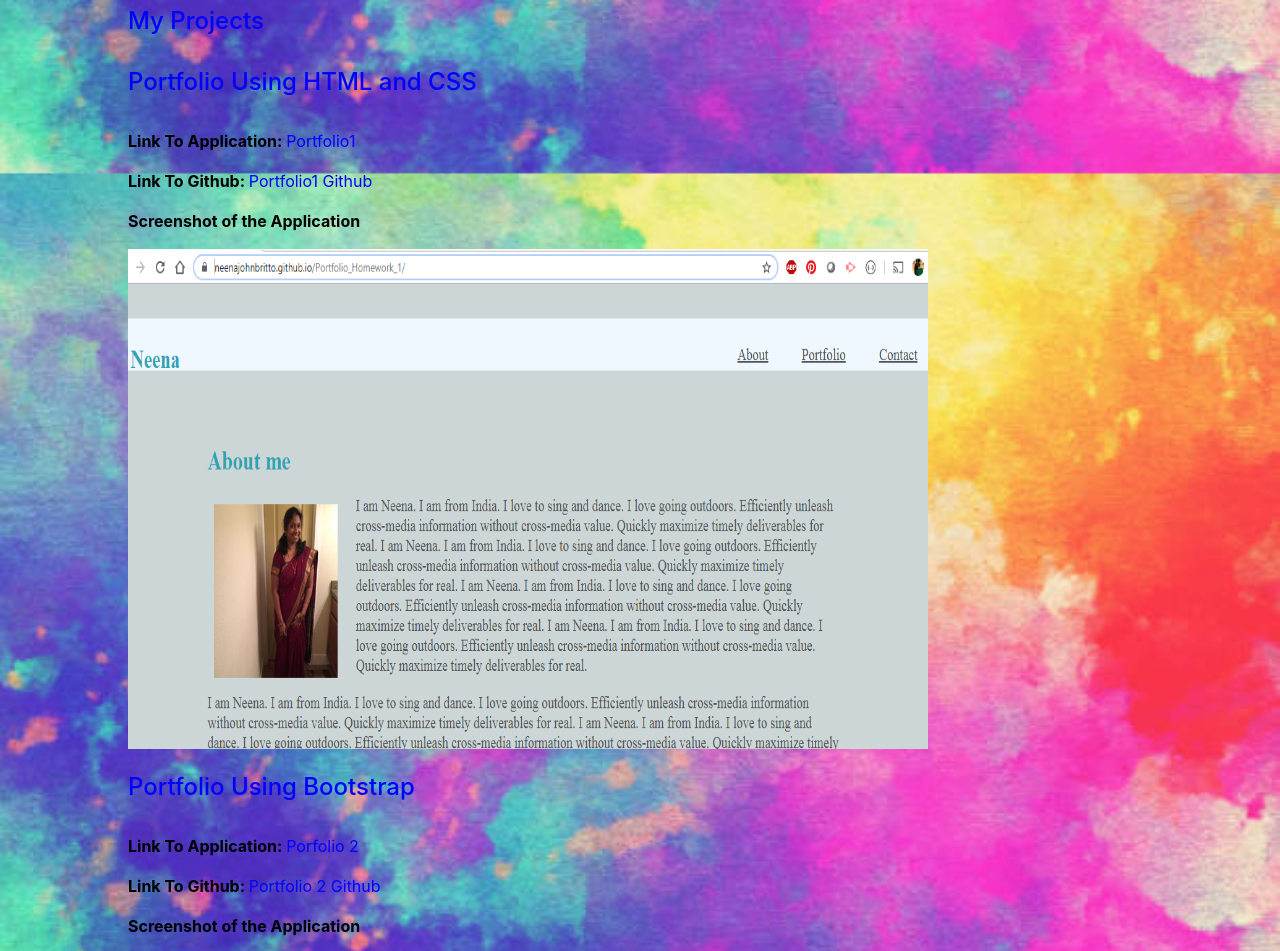
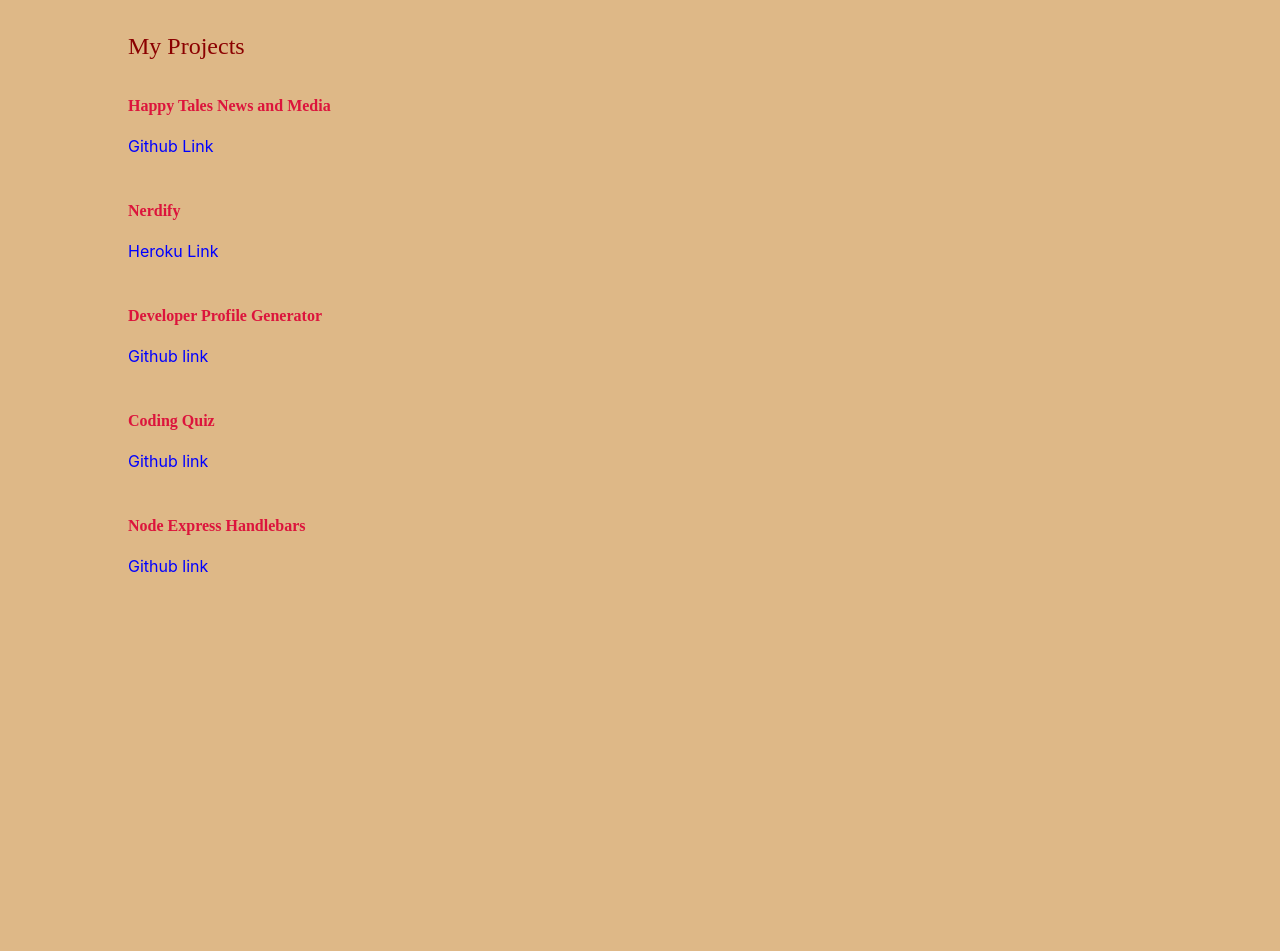
Before and after one commit to neenajohnbritto/Portfolio_Homework, a plain HTML site: page index.html in a window 1280 px wide. Shown: the part 680-1631 px from the top of the page. After the commit the page ends 1314 px from the top, so only its background shows below. Drawn offline with nearby package versions, Linux system fonts and the light colour scheme.

Commit message:
updated portfolio to include full stack projects

```diff
--- a/assets/css/style.css
+++ b/assets/css/style.css
@@ -2,6 +2,7 @@ body{
   background-repeat: no-repeat;
   background-attachment: fixed;
   background-size: cover;
+  background-color: burlywood;
 }
 
 
@@ -42,7 +43,8 @@ nav li {
   }
 
   h1{
-    color:  blue;
+    color:  darkred;
+    font-family: "Segoe Print";
 }
 
 #github-image, #linkedIn-image{
@@ -58,7 +60,8 @@ nav li {
 }
 
 #my-details {
-  color:  blue;
+  color:  darkred;
+  font-family: "Rockwell";
 }
 
 #github-link, #linkedIn-link{
@@ -73,16 +76,27 @@ p{
 
 }
 
+#description{
+  color: crimson ;
+  font-family: "Franklin Gothic Medium";
+}
+
 #project-images{
   width: 800px;
   height: 500px;
 }
 
 #projects h4{
-  color: blue;
+  color:  darkred;
+  font-family: "Rockwell";
 }
 
-#projects a{
+#project-links{
+  color: crimson ;
+  font-family: "Euphemia";
+}
+
+#github-links{
   color: blue;
 }
 
--- a/index.html
+++ b/index.html
@@ -10,10 +10,11 @@
   <meta name="viewport" content="width=device-width, initial-scale=1">
   <link rel="stylesheet" href="https://stackpath.bootstrapcdn.com/bootstrap/4.3.1/css/bootstrap.min.css" integrity="sha384-ggOyR0iXCbMQv3Xipma34MD+dH/1fQ784/j6cY/iJTQUOhcWr7x9JvoRxT2MZw1T" crossorigin="anonymous">
   <link rel="stylesheet" type="text/css" href="assets/css/style.css">
+  <link rel="stylesheet" href="https://cdnjs.cloudflare.com/ajax/libs/font-awesome/4.7.0/css/font-awesome.min.css">
 
 </head>
 
-<body style="background-image: url('assets/images/multicolor.jpg');">
+<body >
     <header>
         <div class="header-container">
 
@@ -48,7 +49,7 @@
                         <img id="bio-image" src="assets/images/NeenaPortfolioPic.png" alt="Neena">
                 </div>
                 <div class="col-md-9">
-                        <p>I am Neena. I am from India. I am presently working @ Visa USA as a
+                        <p id="description">I am Neena. I am from India. I am presently working @ Visa USA as a
                                 Sr.SW Test Engineer. I have a total experience of 12+ years in IT industry.
                                 I have worked on various projects like Development, Testing and Support. I have
                                 worked on various programming languages like Java, Python, Ruby and have worked
@@ -56,7 +57,8 @@
                                 testing prepaid applications. I have also developed a automation framework using Selenium
                                 and Core Java which is currently being used in our project. I am taking a bootcamp course at
                                 DU on Full Stack Development. I have provided the link to my Github and LinkedIn pages here.
-                                Please have a look.
+                                I have also created my first full-stack web application which I have posted in this page.
+                                 Please have a look.
                               </p>
                 </div>
             </div><br>
@@ -73,64 +75,83 @@
             </div>
         <div class="row">
                 <div class="col-md-12" id="projects">
-                        <h4 id="my-projects">My Projects</h4><br>
-                        <h4 id="my-projects">Portfolio Using HTML and CSS</h4>
+                        <br><h4 id="my-projects">My Projects</h4>
+                        <!-- <h4 id="my-projects">Portfolio Using HTML and CSS</h4> -->
                         <br>
-                        <p><strong>Link To Application: </strong>
-                                <a id="project-links" href="https://neenajohnbritto.github.io/Portfolio_Homework_1/">Portfolio1</a>
+                        <p><strong></strong>
+                                <a id="project-links" href="https://whitneybroadfoot.github.io/Project-One/"><strong>
+                                        Happy Tales News and Media
+                                </strong></a>
                         </p>
-                        <p><strong>Link To Github: </strong>
-                                <a id="project-links" href="https://github.com/neenajohnbritto/Portfolio_Homework_1">Portfolio1 Github</a>
+                        <p>
+                                <a id="github-links" href="https://github.com/whitneybroadfoot/Project-One">Github Link</a>
                         </p>
-                        <p><strong>Screenshot of the Application </strong></p>
-                        <img id="project-images" src="assets/images/Portfolio_HW1.PNG">
+                        <!-- <p><strong>Screenshot of the Application </strong></p>
+                        <img id="project-images" src="assets/images/Portfolio_HW1.PNG"> -->
                 </div><br>
         </div>
         <div class="row">
                 <div class="col-md-12" id="projects">
-                                <br>
-                        <h4 id="my-projects">Portfolio Using Bootstrap</h4>
+
+                        <!-- <h4 id="my-projects">Portfolio Using Bootstrap</h4> -->
                         <br>
-                        <p><strong>Link To Application: </strong>
-                                <a id="project-links" href="https://neenajohnbritto.github.io/Portfolio_Homework/">Porfolio 2</a>
+                        <p>
+                                <a id="project-links" href="https://calm-reef-29496.herokuapp.com/">
+                                        <strong>Nerdify </strong></a>
                         </p>
-                        <p><strong>Link To Github: </strong>
-                                <a id="project-links" href="https://github.com/neenajohnbritto/Portfolio_Homework">Portfolio 2 Github</a>
+                        <p><strong></strong>
+                                <a id="github-links" href="https://calm-reef-29496.herokuapp.com/">Heroku Link</a>
                         </p>
-                        <p><strong>Screenshot of the Application </strong></p>
-                        <img id="project-images" src="assets/images/Portfolio_HW2.PNG">
+                        <!-- <p><strong>Screenshot of the Application </strong></p>
+                        <img id="project-images" src="assets/images/Portfolio_HW2.PNG"> -->
                 </div><br>
         </div>
         <div class="row">
                 <div class="col-md-12" id="projects">
-                                <br>
-                        <h4 id="my-projects">Password Generator</h4>
                         <br>
-                        <p><strong>Link To Application: </strong>
-                                <a id="project-links" href="https://neenajohnbritto.github.io/Homework3/">Password Generator</a>
+                        <!-- <h4 id="my-projects"></h4> -->
+
+                        <p><strong> </strong>
+                                <a id="project-links" href="https://github.com/neenajohnbritto/Homework7">
+                                        <strong>Developer Profile Generator</strong></a>
                         </p>
-                        <p><strong>Link To Github: </strong>
-                                <a id="project-links" href="https://github.com/neenajohnbritto/Homework3">Password Generator Guthub</a>
+                        <p><strong> </strong>
+                                <a id="github-links" href="https://github.com/neenajohnbritto/Homework7">Github link</a>
                         </p>
-                        <p><strong>Screenshot of the Application </strong></p>
-                        <img id="project-images" src="assets/images/PasswordGen.PNG">
+                        <!-- <p><strong>Screenshot of the Application </strong></p>
+                        <img id="project-images" src="assets/images/PasswordGen.PNG"> -->
                 </div>
         </div>
         <div class="row">
                 <div class="col-md-12" id="projects">
                 <br>
-                        <h4 id="my-projects">Coding Quiz</h4>
-                        <br>
-                        <p><strong>Link To Application: </strong>
-                                <a id="project-links" href="https://neenajohnbritto.github.io/Homework4/">Coding Quiz</a>
+                        <!-- <h4 id="my-projects"></h4> -->
+
+                        <p>
+                                <a id="project-links" href="https://neenajohnbritto.github.io/Homework4/"><strong> Coding Quiz</strong></a>
                         </p>
-                        <p><strong>Link To Github: </strong>
-                                <a id="project-links" href="https://github.com/neenajohnbritto/Homework4">Coding Quiz Guthub</a>
+                        <p><strong> </strong>
+                                <a id="github-links" href="https://github.com/neenajohnbritto/Homework4">Github link</a>
                         </p>
-                        <p><strong>Screenshot of the Application </strong></p>
-                                <img id="project-images" src="assets/images/CodingQuiz.PNG">
+                        <!-- <p><strong>Screenshot of the Application </strong></p>
+                                <img id="project-images" src="assets/images/CodingQuiz.PNG"> -->
                         </div>
                 </div>
+        <div class="row">
+                <div class="col-md-12" id="projects">
+                <br>
+                                <!-- <h4 id="my-projects"></h4> -->
+
+                         <p>
+                                <a id="project-links" href="https://handlebars-homework.herokuapp.com/"><strong> Node Express Handlebars</strong></a>
+                        </p>
+                        <p><strong> </strong>
+                                <a id="github-links" href="https://github.com/neenajohnbritto/Homework13">Github link</a>
+                         </p>
+                                <!-- <p><strong>Screenshot of the Application </strong></p>
+                                        <img id="project-images" src="assets/images/CodingQuiz.PNG"> -->
+                </div>
+        </div>
   </div>
 
 </body>
```
Also changed, not shown: contact.html (+1 -1 lines), portfolio.html (+1 -1 lines), assets/images/full-stack-development.png (added).
